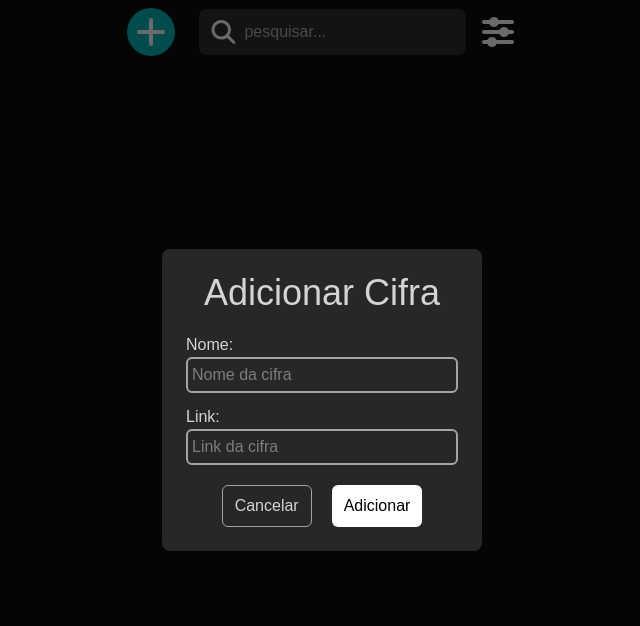
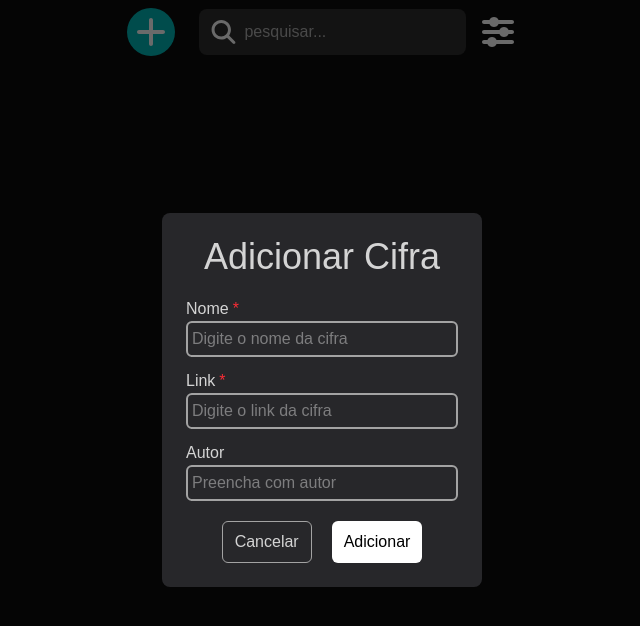
Before and after one commit to Guto-tw14/cifra, a Next.js app: page / in a window 1280 px wide. Both pictures are taken after a click on the button 468 px from the left and 32 px from the top of the page. Shown: the top 626 px of the page, without its empty margins (318-958 px from the left). Built offline with nearby package versions, Linux system fonts and the light colour scheme.

Commit message:
simplifica o codigo

```diff
--- a/app/cifra.tsx
+++ b/app/cifra.tsx
@@ -2,4 +2,5 @@ export type Cifra = {
   id: string;
   nome: string;
   link: string;
+  autor?: string;
 };
--- a/app/page.tsx
+++ b/app/page.tsx
@@ -1,32 +1,21 @@
-"use client";
-import React, { ChangeEvent, ReactNode } from "react";
-import Image from "next/image";
-import { Cifra } from "@/app/cifra";
-import { useState } from "react";
+'use client';
+import React, { ChangeEvent, ReactNode } from 'react';
+import Image from 'next/image';
+import { Cifra } from '@/app/cifra';
+import { useState } from 'react';
 
-type IconeProps = {
+type iconeProps = {
     src: string;
     alt: string;
     x: number;
     y: number;
 };
 
-type CifraformData = {
-  nome: string;
-  link: string;
-};
+type cifraformData = Omit<Cifra, 'id'>;
+type cifraFormErrors = Partial<Record<keyof cifraformData, string>>;
+type cifraFormTouched = Partial<Record<keyof cifraformData, boolean>>;
 
-type CifraFormErrors = {
-  nome?: string;
-  link?: string;
-};
-
-type CifraformTouched = {
-  nome?: boolean;
-  link?: boolean;
-};
-
-function Icone({ src, alt, x, y }: IconeProps) {
+function Icone({ src, alt, x, y }: iconeProps) {
     return <Image src={src} alt={alt} width={x} height={y} draggable={false} />;
 }
 function MenuPesquisa() {
@@ -46,7 +35,12 @@ function MenuPesquisa() {
                 />
             </div>
             <button>
-        <Icone x={40} y={40} src="/sliders-solid-full.svg" alt="Filtros" />
+                <Icone
+                    x={40}
+                    y={40}
+                    src="/sliders-solid-full.svg"
+                    alt="Filtros"
+                />
             </button>
         </div>
     );
@@ -59,13 +53,42 @@ function Cabecalho({ abrirForm }: { abrirForm: (valor: boolean) => void }) {
                 transition-transform duration-300 ease-in-out hover:scale-110 active:scale-110"
             >
                 <button className="p-1" onClick={() => abrirForm(true)}>
-          <Icone x={40} y={40} src="/plus-solid-full.svg" alt="Criar cifra" />
+                    <Icone
+                        x={40}
+                        y={40}
+                        src="/plus-solid-full.svg"
+                        alt="Criar cifra"
+                    />
                 </button>
             </div>
             <MenuPesquisa />
         </header>
     );
 }
+const campos = [
+    {
+        nome: 'nome',
+        type: 'text',
+        placeholder: 'Digite o nome da cifra',
+        etiqueta: 'Nome',
+        obrigatorio: true,
+    },
+    {
+        nome: 'link',
+        type: 'text',
+        placeholder: 'Digite o link da cifra',
+        etiqueta: 'Link',
+        obrigatorio: true,
+    },
+    {
+        nome: 'autor',
+        type: 'text',
+        placeholder: 'Preencha com autor',
+        etiqueta: 'Autor',
+        obrigatorio: false,
+    },
+] as const;
+
 function Formulario({
     fecharForm,
     enviarForm,
@@ -73,21 +96,21 @@ function Formulario({
     fecharForm: () => void;
     enviarForm: (e: React.SubmitEvent<HTMLFormElement>) => void;
 }) {
-  const [formData, setFormData] = useState<CifraformData>({
-    nome: "",
-    link: "",
+    const [formData, setFormData] = useState<cifraformData>({
+        nome: '',
+        link: '',
+        autor: '',
     });
-  const [errors, setErrors] = useState<CifraFormErrors>({});
-  const [touched, setTouched] = useState<CifraformTouched>({});
+    const [errors, setErrors] = useState<cifraFormErrors>({});
+    const [touched, setTouched] = useState<cifraFormTouched>({});
 
     function validarForm(): boolean {
-    const tempErrors: CifraFormErrors = {};
-
-    if (!formData.nome.trim()) {
-      tempErrors.nome = "Você precisa digitar um nome!";
+        const tempErrors: cifraFormErrors = {};
+        for (let campo of campos) {
+            if (campo.obrigatorio && !formData[campo.nome].trim()) {
+                tempErrors[campo.nome] =
+                    `Você precisa prencher o ${campo.etiqueta}`;
             }
-    if (!formData.link.trim()) {
-      tempErrors.link = "Você precisa digitar um link!";
         }
         setErrors(tempErrors);
         return Object.keys(tempErrors).length == 0;
@@ -95,15 +118,15 @@ function Formulario({
 
     function mudancaInput(e: ChangeEvent<HTMLInputElement>) {
         const { name, value } = e.target;
-    const fieldName = name as keyof CifraformData;
+        const fieldName = name as keyof cifraformData;
         setFormData({ ...formData, [fieldName]: value });
         if (errors[fieldName]) {
-      setErrors({ ...errors, [fieldName]: "" });
+            setErrors({ ...errors, [fieldName]: '' });
         }
     }
     function desfoque(e: React.FocusEvent<HTMLInputElement>) {
         const { name } = e.target;
-    const fieldName = name as keyof CifraformData;
+        const fieldName = name as keyof cifraformData;
 
         setTouched((touch) => {
             const newTouch = { ...touch, [fieldName]: true };
@@ -114,12 +137,15 @@ function Formulario({
 
     function validarEnvio(e: React.SubmitEvent<HTMLFormElement>) {
         e.preventDefault();
-    setTouched({ nome: true, link: true });
+        const allTouched: cifraFormTouched = {};
+        for (const campo of campos) {
+            allTouched[campo.nome] = true;
+        }
+        setTouched(allTouched);
         if (validarForm()) {
             enviarForm(e);
         }
     }
-
     return (
         <div
             className="fixed inset-0 bg-black/50
@@ -131,49 +157,38 @@ function Formulario({
                 onSubmit={validarEnvio}
             >
                 <header className="flex w-full justify-center">
-          <h2 className="justify-self-center text-4xl">Adicionar Cifra</h2>
+                    <h2 className="justify-self-center text-4xl">
+                        Adicionar Cifra
+                    </h2>
                 </header>
                 <section className="flex flex-col gap-3">
-          <label className="flex flex-col">
-            <span>Nome:</span>
+                    {campos.map((campo, i) => (
+                        <label className="flex flex-col" key={i}>
+                            <div className="flex gap-1">
+                                <span>{campo.etiqueta}</span>
+                                {campo.obrigatorio && (
+                                    <span className="text-red-500">*</span>
+                                )}
+                            </div>
                             <input
-              name="nome"
-              type="text"
-              placeholder="Nome da cifra"
-              value={formData.nome}
+                                name={campo.nome}
+                                type={campo.type}
+                                placeholder={campo.placeholder}
+                                value={formData[campo.nome]}
                                 onChange={mudancaInput}
                                 onBlur={desfoque}
                                 className={`border-2 border-neutral-400 rounded-md p-1
                     focus:outline-0 focus:border-blue-500 focus:border-2
-                  ${touched.link && errors.link && "border-red-500"}
+                  ${touched[campo.nome] && errors[campo.nome] && 'border-red-500'}
                   `}
-            ></input>
-            {touched.nome && errors.nome && (
+                            />
+                            {touched[campo.nome] && errors[campo.nome] && (
                                 <span className="text-red-500 text-sm mt-1">
-                Você precisa digitar um nome!
+                                    {errors[campo.nome]}!
                                 </span>
                             )}
                         </label>
-          <label className="flex flex-col">
-            <span>Link:</span>
-            <input
-              name="link"
-              type="text"
-              value={formData.link}
-              onChange={mudancaInput}
-              onBlur={desfoque}
-              placeholder="Link da cifra"
-              className={`border-2 border-neutral-400 rounded-md p-1
-                    focus:outline-0 focus:border-blue-500 focus:border-2
-                    ${touched.link && errors.link && "border-red-500"}
-                    `}
-            ></input>
-            {touched.link && errors.link && (
-              <span className="text-red-500 text-sm mt-1">
-                Você precisa digitar um link!
-              </span>
-            )}
-          </label>
+                    ))}
                 </section>
                 <div className="flex justify-center gap-5">
                     <button
@@ -193,13 +208,10 @@ function Formulario({
 }
 function ListaCifras({ cifras }: { cifras: Cifra[] }) {
     return (
-    <section className="flex flex-col">
-      {cifras.map((cifra) => {
-        return (
+        <section className="flex flex-col gap-1">
+            {cifras.map((cifra) => (
                 <div key={cifra.id} className="flex w-full">
-            <button
-            className="rounded-md bg-gray-900 p-2"
-            >
+                    <button className="rounded-md bg-gray-900 p-2">
                         <Icone
                             x={40}
                             y={40}
@@ -210,29 +222,26 @@ function ListaCifras({ cifras }: { cifras: Cifra[] }) {
                     <a
                         href={cifra.link}
                         target="_blank"
-              className="grow flex justify-start ml-1 rounded-md bg-gray-900 p-2"
+                        className="grow flex flex-col justify-start ml-1 rounded-md bg-gray-900 p-2"
                     >
-              <span
-              className="font-medium"
-              >{cifra.nome}</span>
+                        <span className="text-3xl">{cifra.nome}</span>
+                        <span className="font-medium">{cifra.autor}</span>
                     </a>
                 </div>
-        );
-      })}
+            ))}
         </section>
     );
 }
-function enviarForm(e: React.SubmitEvent<HTMLFormElement>): CifraformData {
-  e.preventDefault();
+function enviarForm(e: React.SubmitEvent<HTMLFormElement>): cifraformData {
     const dados: FormData = new FormData(e.currentTarget);
-  const valores = Object.fromEntries(dados.entries()) as CifraformData;
+    const valores = Object.fromEntries(dados.entries()) as cifraformData;
     return valores;
 }
 export default function Main() {
     const [formulario, setFormulario] = useState(false);
     const [Cifras, setCifras] = useState<Cifra[]>([]);
     return (
-    <main className="flex flex-col m-1 justify-center rounded-md">
+        <main className="flex flex-col m-1 justify-center rounded-md gap-4">
             <Cabecalho abrirForm={setFormulario} />
 
             {formulario && (
@@ -244,9 +253,9 @@ export default function Main() {
                             id: crypto.randomUUID(),
                             nome: dados.nome,
                             link: dados.link,
+                            autor: dados.autor || 'desconhecido'
                         };
                         setCifras((anteriores) => [...anteriores, novaCifra]);
-            console.log(Cifras);
                         setFormulario(false);
                     }}
                 ></Formulario>
```
Lines whose indentation alone changed are shown as unchanged.
